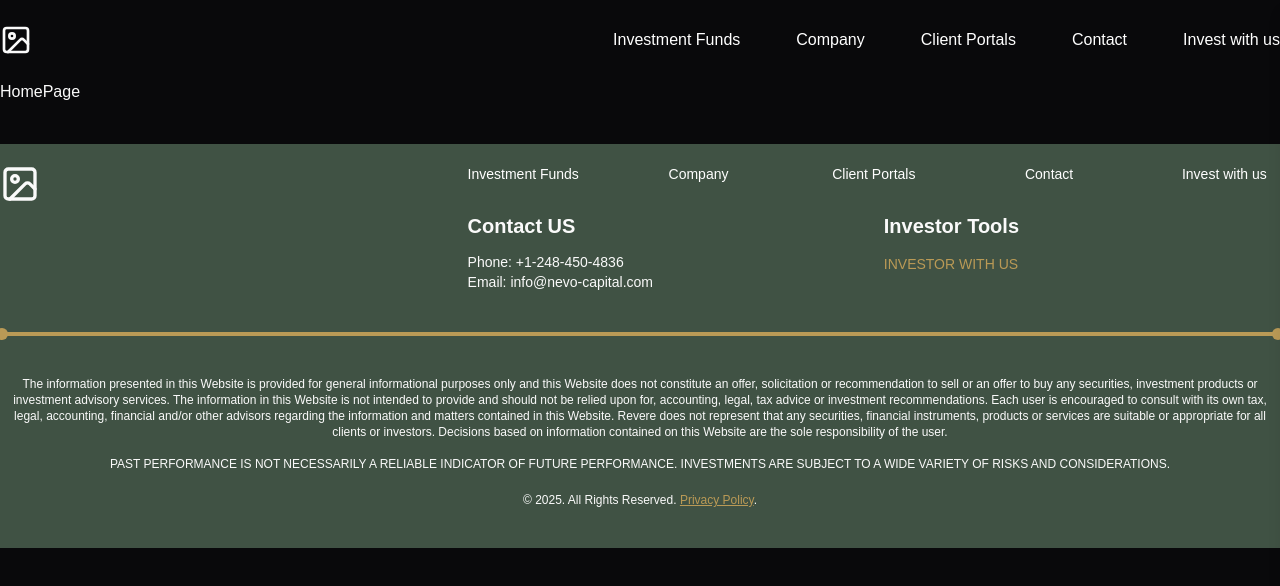
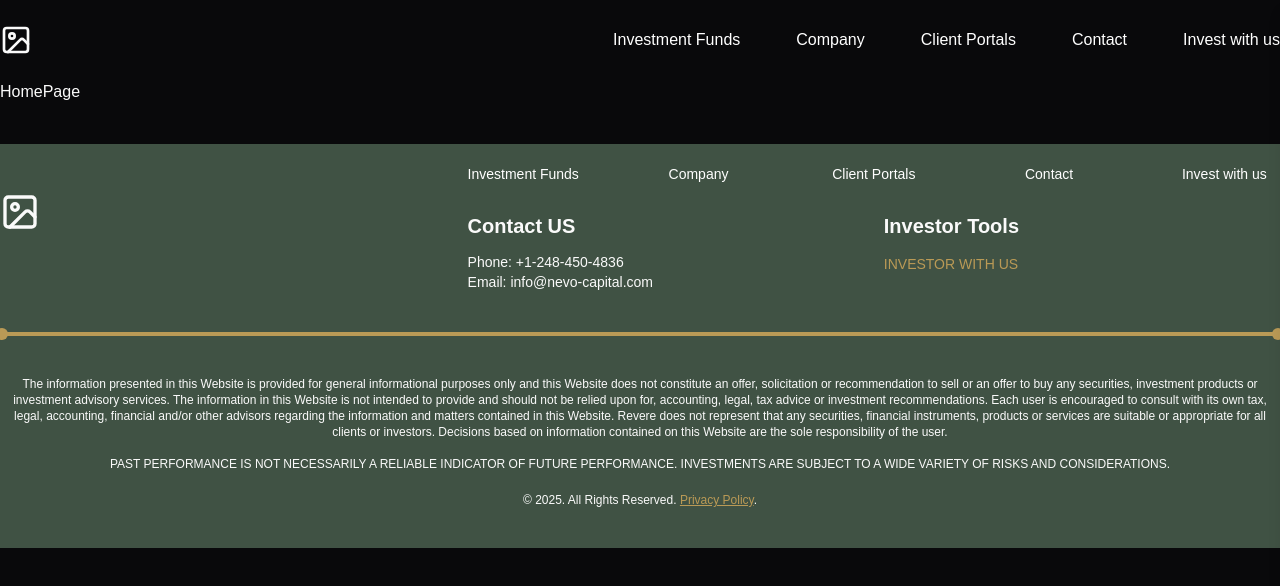
Before and after one commit to kid-us/nevocapital, a React (Vite) app: page / in a window 1280 px wide. Shown: the top 586 px of the page. Built offline with nearby package versions, Linux system fonts and the light colour scheme; a web font is replaced by a local one.

Commit message:
centered logo on the footer

```diff
--- a/src/components/Footer.tsx
+++ b/src/components/Footer.tsx
@@ -7,7 +7,7 @@
     <div className="bg-footer py-5 mt-10">
       <div className="flex justify-center">
         <div className="container mx-auto w-7xl md:px-8 lg:px-0  px-5">
-          <div className="md:flex justify-between">
+          <div className="md:flex justify-between items-center">
             {/* Logo */}
             <div className="mb-8">
               <Image size={40} />
```
